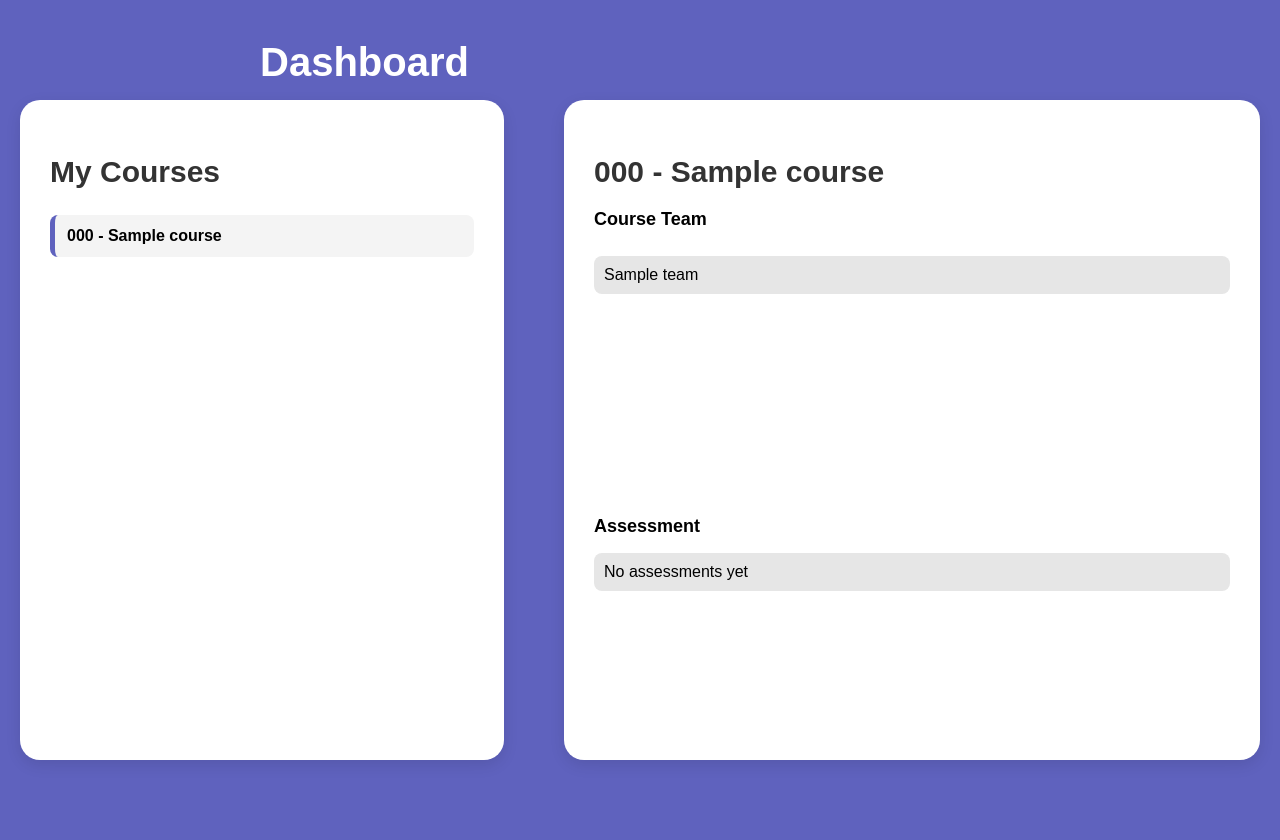
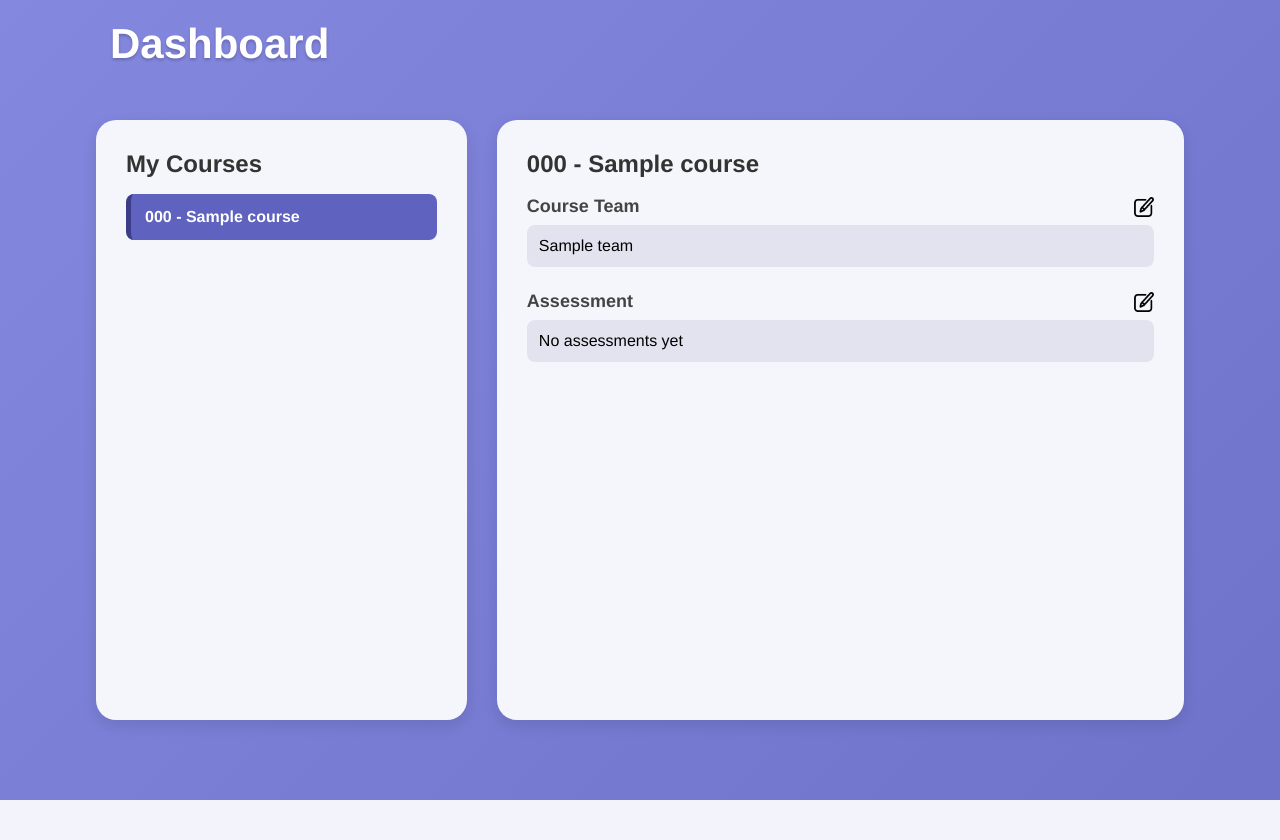
Before and after one commit to YuqiWang1106/assessmate, a Django app: page /teacher_dashboard/00000000-0000-0000-0000-000000000001/ in a window 1280 px wide. After the commit the page ends 800 px from the top, so only its background shows below. Run offline with Django 5.2, Linux system fonts and the light colour scheme; tables that the repository leaves empty hold one stand-in row (values such as "Sample post").

Commit message:
Update CSS of teahcer_dashboard

```diff
--- a/my_app/static/css/teacher_dashboard.css
+++ b/my_app/static/css/teacher_dashboard.css
@@ -1,156 +1,173 @@
-/* Global Styles */
+/* 重置和字体保持原状 */
+* {
+    margin: 0;
+    padding: 0;
+    box-sizing: border-box;
+}
+
+body, html {
+    height: 100%;
+    font-family: "Helvetica Neue", Arial, sans-serif;
+}
+
+/*
+  1) 多达近30个紫色停靠点，从 #5F62BE 逐渐变化到更浅的灰紫。
+  2) 通过 animation + background-size 实现“流光溢彩”效果。
+*/
 body {
-    margin: 20px;
-    font-family: Arial, sans-serif;
-    background-color: #5F62BE;
+    background: linear-gradient(-45deg,
+    #4D51A8, /* 更深 */
+    #5458AF,
+    #5B5FB6,
+    #6266BD,
+    #696DC4,
+    #7074CB,
+    #777BD2,
+    #7E82D9,
+    #8589E0,
+    #8C90E7,
+    #9397EE,
+    #9A9EF5,
+    #A1A5FC
+    );
+    background-size: 400% 400%;
+    animation: gradientBG 10s ease infinite;
+    /* ↑ 动画 40s 更慢、更柔和，可自行改 30s/50s 等 */
+
     display: flex;
     justify-content: center;
-    align-items: center;
-    height: 100vh;
+    align-items: flex-start;
 }
 
-/* Dashboard Title */
-.text-0-1-2 {
-    font-size: 40px;
-    font-weight: bold;
-    color: white;
-    position: absolute;
-    top: 40px;
-    left: 260px;
+/*
+   2) 动画关键帧
+   让背景在水平方向上往返移动 (0%->100%->0%), 形成无限流动。
+*/
+@keyframes gradientBG {
+    0% {
+        background-position: 0% 50%;
+    }
+    50% {
+        background-position: 100% 50%;
+    }
+    100% {
+        background-position: 0% 50%;
+    }
 }
+
+/* ------ 其余布局的CSS保持原先即可 ------ */
 
 /* Dashboard Container */
 .dashboard-container {
+    width: 85%;
+    max-width: 1400px;
+    margin-top: 120px;
     display: flex;
-    gap: 60px;
-    justify-content: center;
-    align-items: flex-start;
-    width: 100%;
-    padding: 20px;
-    margin-top: -20px;
+    gap: 30px;
 }
 
-/* My Courses Box */
+/* 标题 “Dashboard” */
+.text-0-1-2 {
+    position: absolute;
+    top: 20px;
+    left: 110px;
+    font-size: 42px;
+    font-weight: 700;
+    color: #fff;
+    text-shadow: 0 2px 3px rgba(0, 0, 0, 0.2);
+}
+
+/* 左侧容器 .my-courses-box */
 .my-courses-box {
-    width: 500px;
-    min-width: 350px;
-    height: 75vh;
-    background-color: white;
+    width: 35%;
+    min-width: 300px;
+    background-color: #F5F6FC;
     border-radius: 20px;
     padding: 30px;
-    box-shadow: 0px 5px 15px rgba(0, 0, 0, 0.1);
-    display: flex;
-    flex-direction: column;
-    margin-top: 40px;
-    position: relative;
+    box-shadow: 0 5px 15px rgba(0, 0, 0, 0.1);
+    height: 600px;
+}
+.my-courses-box h2 {
+    font-size: 24px;
+    font-weight: 700;
+    color: #333;
+    margin-bottom: 16px;
+}
+.my-courses-box ul {
+    list-style: none;
+    margin: 0;
+    padding: 0;
+}
+.my-courses-box ul li {
+    background: #E3E3F0;
+    border-left: 5px solid transparent;
+    font-size: 16px;
+    padding: 14px;
+    margin-bottom: 14px;
+    border-radius: 8px;
+    transition: background 0.2s, border-left-color 0.2s;
+    cursor: pointer;
+}
+.my-courses-box ul li:hover {
+    background: #D8D8ED;
+}
+.my-courses-box .active {
+    background: #5F62BE !important;
+    color: #fff;
+    border-left-color: #3C3D88;
 }
 
-.my-courses-box h2 {
-    font-size: 30px;
-    font-weight: bold;
+/* 右侧容器 .software-engineering-box */
+.software-engineering-box {
+    width: 65%;
+    background-color: #F5F6FC;
+    border-radius: 20px;
+    padding: 30px;
+    box-shadow: 0 5px 15px rgba(0, 0, 0, 0.1);
+}
+.software-engineering-box h2 {
+    font-size: 24px;
+    font-weight: 700;
     color: #333;
+    margin-bottom: 18px;
+}
+.section-header {
+    display: flex;
+    align-items: center;
+    justify-content: space-between;
+    margin-bottom: 8px;
+}
+.section-title {
+    font-size: 18px;
+    font-weight: 600;
+    color: #444;
+}
+.edit-icon {
+    width: 20px;
+    height: 20px;
+    cursor: pointer;
+}
+.team-list, .assessment-list {
+    list-style: none;
+    margin: 0;
+    padding: 0;
+    margin-bottom: 24px;
+}
+.team-list li, .assessment-list li {
+    background: #E3E3F0;
+    padding: 12px;
     margin-bottom: 10px;
+    border-radius: 8px;
+    font-size: 16px;
     display: flex;
     justify-content: space-between;
     align-items: center;
 }
-
-.my-courses-box ul {
-    list-style: none;
-    padding: 0;
+.team-list li:hover, .assessment-list li:hover {
+    background: #D8D8ED;
 }
-
-.my-courses-box ul li {
-    font-size: 16px;
-    background: #f4f4f4;
-    padding: 12px;
-    margin-bottom: 16px;
-    border-radius: 8px;
-    border-left: 5px solid #5F62BE;
-}
-
-.manage-btn {
-    background-color: #4A4EAE;
-    color: white;
-    font-size: 16px;
-    font-weight: bold;
-    text-align: center;
-    border: none;
-    padding: 12px;
-    border-radius: 10px;
-    cursor: pointer;
-    width: 100%;
-    margin-top: auto;
-}
-
-.manage-btn:hover {
-    background-color: #3A3E9E;
-}
-
-/* Software Engineering Box */
-.software-engineering-box {
-    width: 750px;
-    min-width: 350px;
-    height: 75vh;
-    background-color: white;
-    border-radius: 20px;
-    padding: 30px;
-    box-shadow: 0px 5px 15px rgba(0, 0, 0, 0.1);
-    display: flex;
-    flex-direction: column;
-    margin-top: 40px;
-    position: relative;
-}
-
-.software-engineering-box h2 {
-    font-size: 30px;
-    font-weight: bold;
-    color: #333;
-    margin-bottom: 10px;
-    display: flex;
-    justify-content: space-between;
-    align-items: center;
-}
-
-.section-title {
-    font-size: 18px;
-    font-weight: bold;
-    margin: 10px 0;
-    display: flex;
-    justify-content: space-between;
-    align-items: center;
-}
-
-.edit-icon {
-    width: 16px;
-    cursor: pointer;
-    margin-left: 5px;
-    vertical-align: middle;
-}
-
-.assessment-section {
-    margin-top: 20vh;
-    padding-top: 20px;
-}
-
-.team-list, .assessment-list {
-    list-style: none;
-    padding: 0;
-}
-
-.team-list li, .assessment-list li {
-    font-size: 16px;
-    background: #E6E6E6;
-    padding: 10px;
-    margin-bottom: 16px;
-    border-radius: 8px;
-    display: flex;
-    justify-content: space-between;
-    align-items: center;
-}
-
 .assessment-list .due-date {
     font-size: 14px;
-    color: #6d6969;
+    color: #666;
     font-weight: 300;
 }
--- a/my_app/templates/teacher_dashboard.html
+++ b/my_app/templates/teacher_dashboard.html
@@ -8,7 +8,6 @@
     <meta name="viewport" content="width=device-width, initial-scale=1.0">
     <title>Teacher Dashboard</title>
     <link rel="stylesheet" href="{% static 'css/teacher_dashboard.css' %}">
-    <!-- 如果需要JS文件，可在此引入 -->
     <script defer src="{% static 'js/teacher_dashboard.js' %}"></script>
 </head>
 <body>
@@ -32,6 +31,7 @@
                     <li>No courses yet</li>
                 {% endfor %}
             </ul>
+            <!-- 这里你可以再加个按钮 Manage 或其他，如果需要 -->
         </div>
 
         <!-- 右侧：团队和评估 -->
@@ -41,7 +41,10 @@
             </h2>
 
             <!-- Course Team Section -->
-            <div class="section-title">Course Team</div>
+            <div class="section-header">
+                <span class="section-title">Course Team</span>
+                <img src="{% static 'images/edit-button.png' %}" alt="Edit" class="edit-icon">
+            </div>
             <ul class="team-list">
                 {% for team in teams_dict|get_item:selected_course.id %}
                     <li>{{ team.team_name }}</li>
@@ -51,12 +54,14 @@
             </ul>
 
             <!-- Assessment Section -->
-            <div class="assessment-section">
-                <div class="section-title">Assessment</div>
+            <div class="section-header">
+                <span class="section-title">Assessment</span>
+                <img src="{% static 'images/edit-button.png' %}" alt="Edit" class="edit-icon">
+            </div>
             <ul class="assessment-list">
                 {% for assessment in assessments_dict|get_item:selected_course.id %}
                     <li>
-                            <span><strong>{{ assessment.title }}</strong></span>
+                        <span>{{ assessment.title }}</span>
                         <span class="due-date">Due {{ assessment.due_date|date:"Y-m-d H:i" }}</span>
                     </li>
                 {% empty %}
@@ -65,6 +70,5 @@
             </ul>
         </div>
     </div>
-    </div>
 </body>
 </html>
```
Lines whose indentation alone changed are shown as unchanged.
